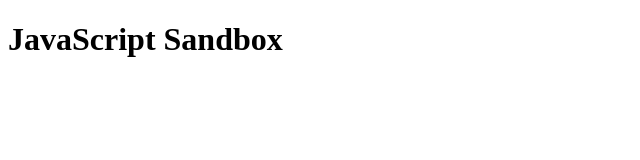
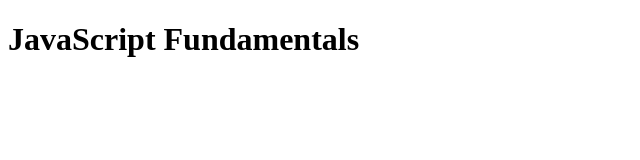
Before and after one commit to madarosca/js-basics, a plain HTML site: page index.html in a window 1280 px wide. Shown: the whole page, without its empty margins (0-640 px from the left). Drawn offline with Linux system fonts and the light colour scheme.

Commit message:
some small changes

```diff
--- a/app.js
+++ b/app.js
@@ -20,4 +20,4 @@ function include(filePath) {
 // include('symbols.js');
 // include('destructuring.js');
 // include('es6_maps.js');
-include('es6_sets.js');
+// include('es6_sets.js');
--- a/es6_sets.js
+++ b/es6_sets.js
@@ -5,7 +5,7 @@ const set1 = new Set();
 // Add values to set
 set1.add(100);
 set1.add('A string');
-set1.add({name: 'John'});
+set1.add({ name: 'John' });
 set1.add(true);
 set1.add(100);
 
--- a/index.html
+++ b/index.html
@@ -10,10 +10,10 @@
 			http-equiv="X-UA-Compatible"
 			content="ie=edge"
 		/>
-		<title>JavaScript Sandbox</title>
+		<title>JavaScript Basics</title>
 	</head>
 	<body>
-		<h1>JavaScript Sandbox</h1>
+		<h1>JavaScript Fundamentals</h1>
 		<script src="app.js"></script>
 	</body>
 </html>
```
